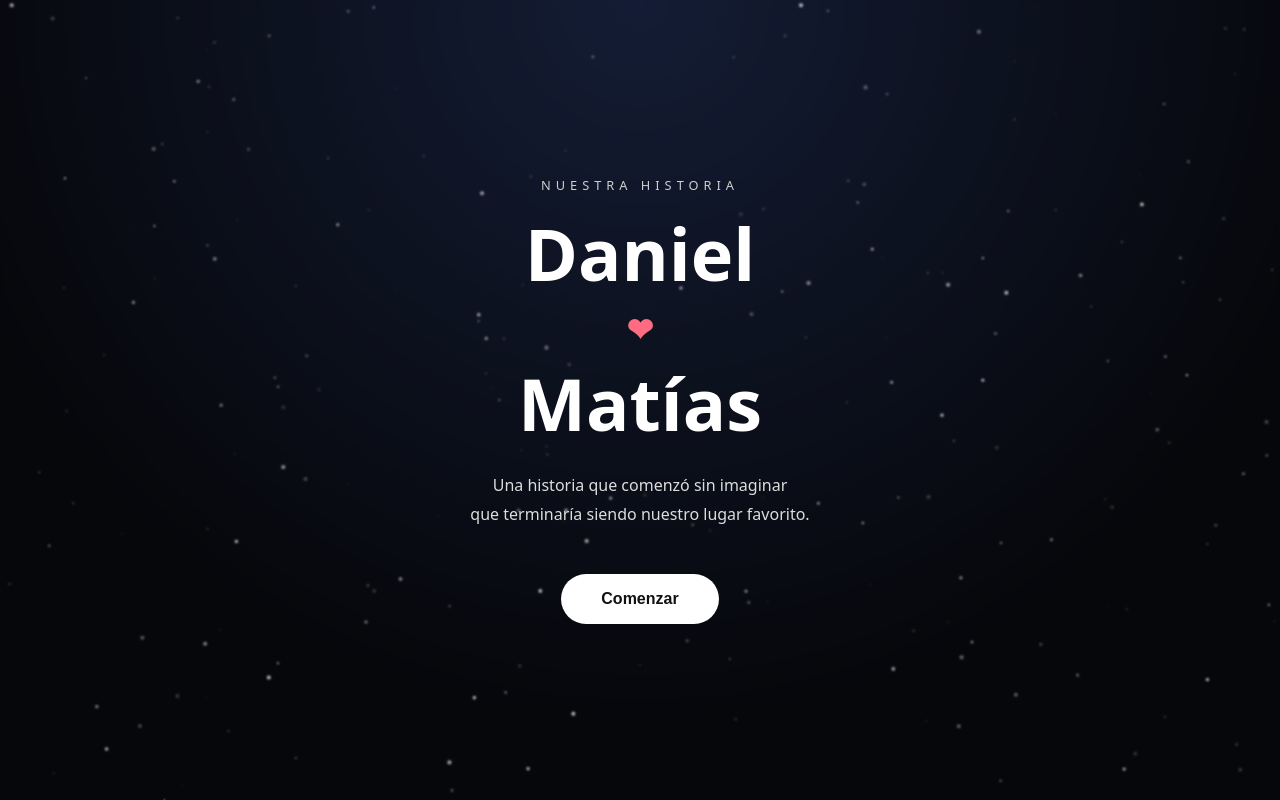
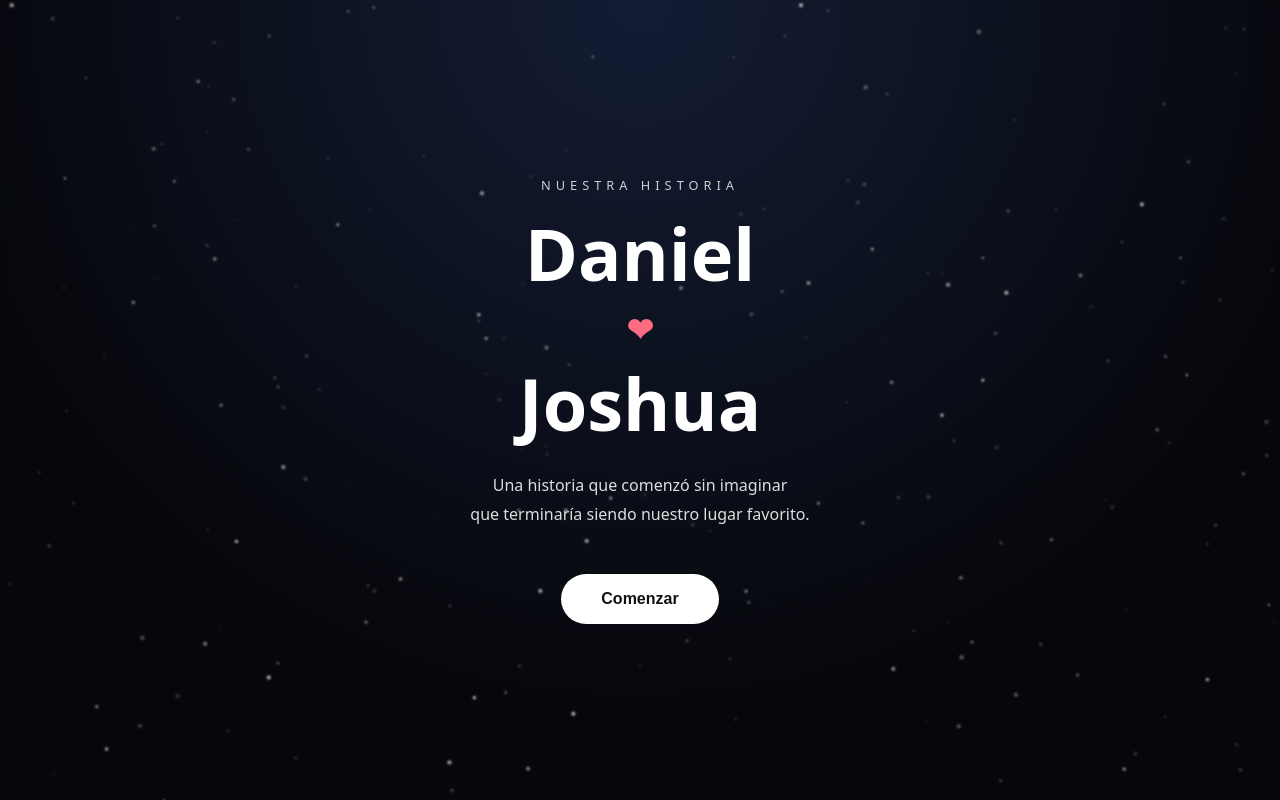
Before and after one commit to danielorellanaic-alt/nuestra-historia, a React (Vite) app: page / in a window 1280 px wide. Built offline with nearby package versions, Linux system fonts and the light colour scheme.

Commit message:
Correción nombre

```diff
--- a/src/sections/Hero.jsx
+++ b/src/sections/Hero.jsx
@@ -16,7 +16,7 @@ export default function Hero() {
         <h1>
           Daniel
           <span>❤</span>
-          Matías
+          Joshua
         </h1>
 
         <p className="hero-text">
```
